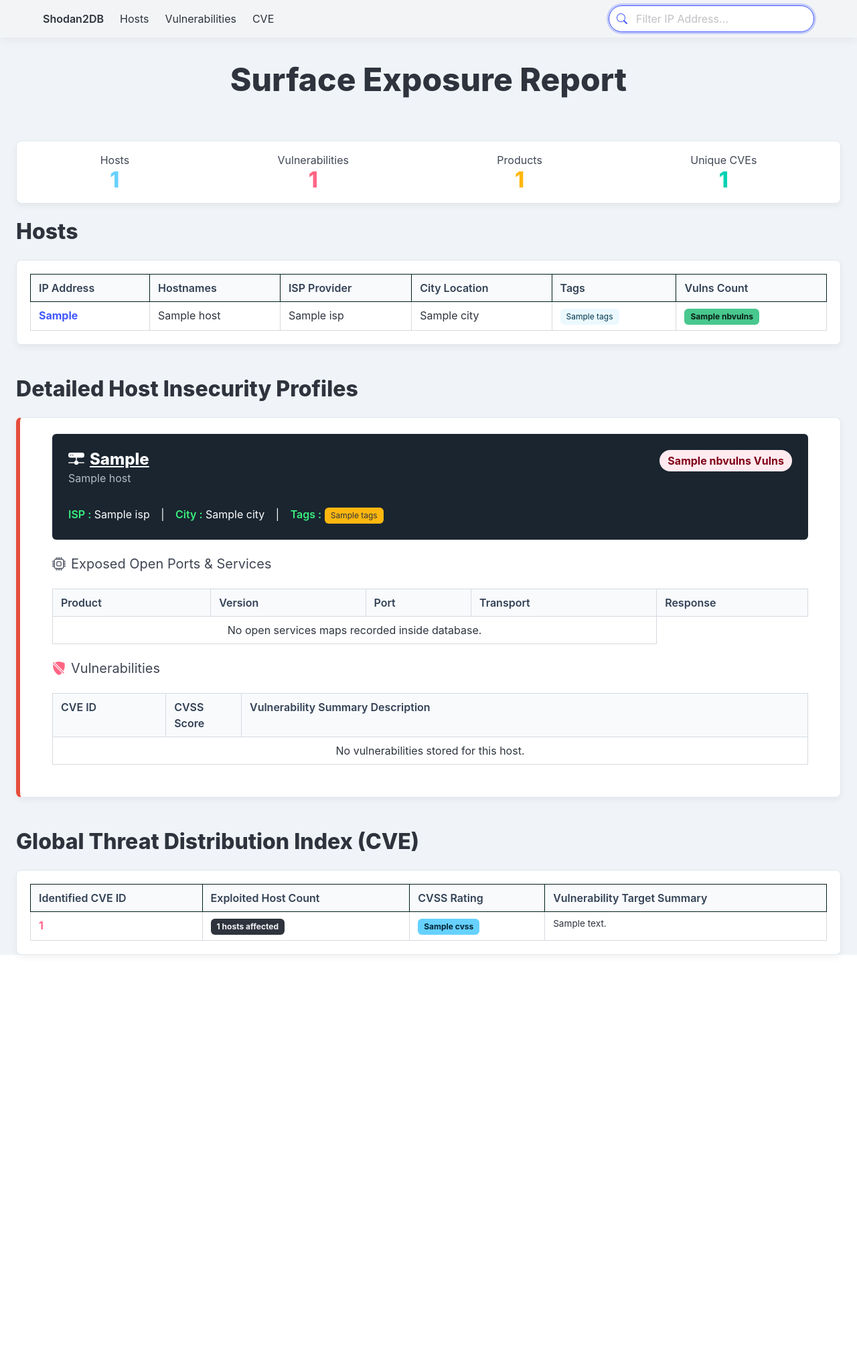
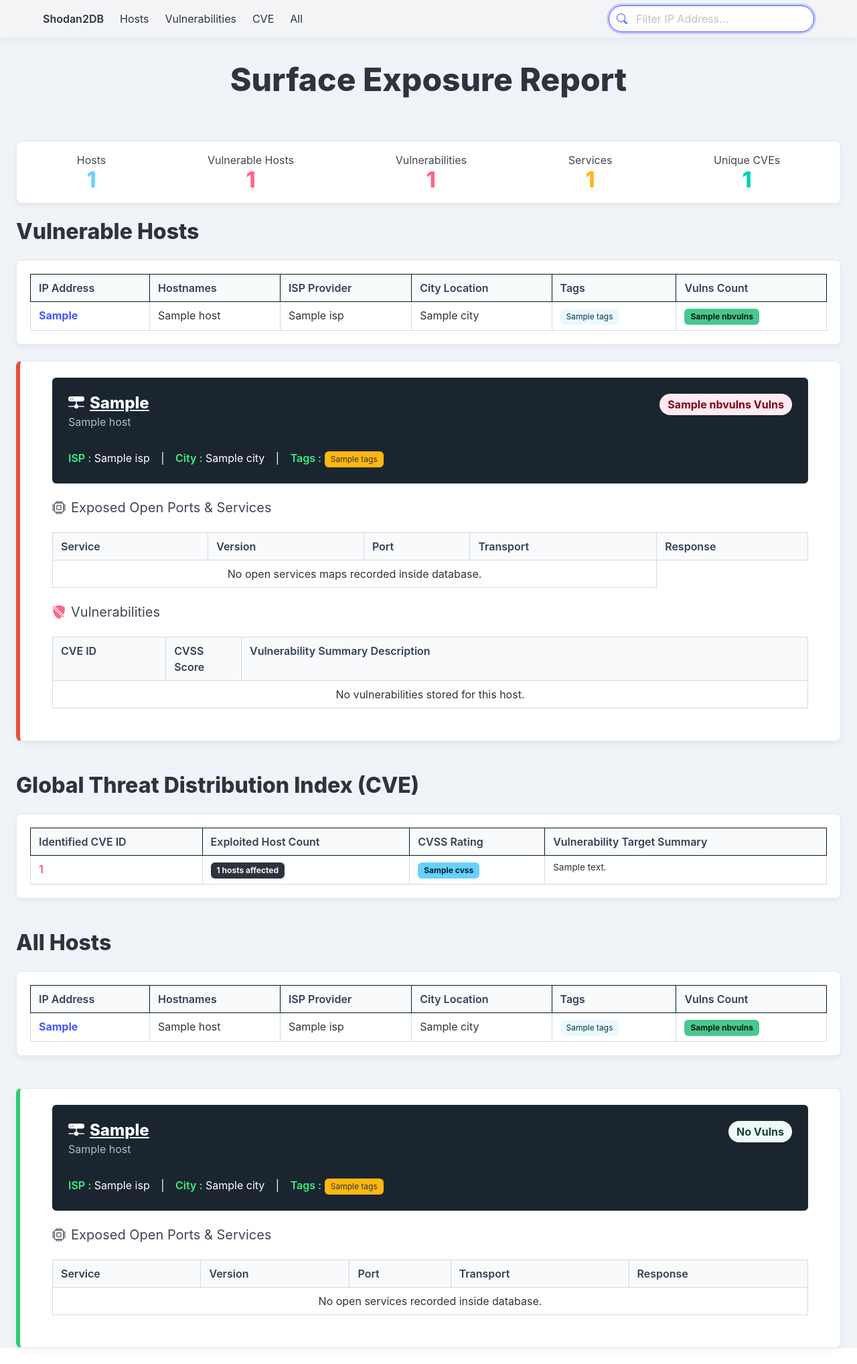
Before and after one commit to atao/Shodan2DB, a Python web app: template templates/report.html in a window 1280 px wide. Shown: the whole page at 67% size. Before the commit the page ends 1426 px from the top, so only its background shows below. Run offline with Jinja, Linux system fonts and the light colour scheme; the template is opened without the code that fills it: most values are stand-ins (such as "Sample title", 1, 10 or a date in 2020).

Commit message:
Improve the report by adding sections for non-vulnerable hosts and their services, and update the statistics for vulnerable hosts.

```diff
--- a/templates/report.html
+++ b/templates/report.html
@@ -50,6 +50,9 @@
             transform: translateY(-2px);
             box-shadow: 0 12px 24px rgba(0, 0, 0, 0.08) !important;
         }
+        .border-non-vulnerability {
+            border-left: 6px solid #2ecc71 !important;
+        }
         .float-right {
             float: right !important;
         }
@@ -93,6 +96,7 @@
                     <a class="navbar-item" href="#hosts-list">Hosts</a>
                     <a class="navbar-item" href="#vulns-list">Vulnerabilities</a>
                     <a class="navbar-item" href="#cve-list">CVE</a>
+                    <a class="navbar-item" href="#all-list">All</a>
                 </div>
                 <div class="navbar-end">
                     <div class="navbar-item">
@@ -119,7 +123,13 @@
             <div class="level-item has-text-centered">
                 <div>
                     <p class="heading">Hosts</p>
-                    <p class="title has-text-info">{{ hosts | length }}</p>
+                    <p class="title has-text-info">{{ total_hosts }}</p>
+                </div>
+            </div>
+            <div class="level-item has-text-centered">
+                <div>
+                    <p class="heading">Vulnerable Hosts</p>
+                    <p class="title has-text-danger">{{ vulns_hosts | length }}</p>
                 </div>
             </div>
             <div class="level-item has-text-centered">
@@ -130,7 +140,7 @@
             </div>
             <div class="level-item has-text-centered">
                 <div>
-                    <p class="heading">Products</p>
+                    <p class="heading">Services</p>
                     <p class="title has-text-warning">{{ services | length }}</p>
                 </div>
             </div>
@@ -143,7 +153,7 @@
         </nav>
 
         <!-- Global Hosts Summary Table -->
-        <p id="hosts-list" class="title is-3 is-spaced">Hosts</p>
+        <p id="hosts-list" class="title is-3 is-spaced">Vulnerable Hosts</p>
         <div class="table-container box">
             <table class="table is-hoverable is-bordered is-striped is-fullwidth">
                 <thead>
@@ -157,7 +167,7 @@
                     </tr>
                 </thead>
                 <tbody>
-                {% for host in hosts %}
+                {% for host in vulns_hosts %}
                     <tr>
                         <td><a class="has-text-link has-text-weight-bold" href="#{{ host.ip }}">{{ host.ip }}</a></td>
                         <td>{{ host.hostnames or 'N/A' }}</td>
@@ -181,10 +191,8 @@
             </table>
         </div>
 
-        <!-- Vulnerabilities Host-by-Host Breakdown Details -->
-        <p id="vulns-list" class="title is-3 is-spaced mt-6">Detailed Host Insecurity Profiles</p>
         <!-- Loop over each host to display sub-tables -->
-        {% for host in hosts %}
+        {% for host in vulns_hosts %}
             <section class="section box my-5 py-5 border-vulnerability">
                 <div id="{{ host.ip }}" class="host-banner mb-4">
                     <p>
@@ -214,7 +222,7 @@
                     <table class="table is-hoverable is-bordered is-striped is-fullwidth">
                         <thead>
                             <tr>
-                                <th>Product</th>
+                                <th>Service</th>
                                 <th>Version</th>
                                 <th>Port</th>
                                 <th>Transport</th>
@@ -319,9 +327,103 @@
                 </tbody>
             </table>
         </div>
+
+        <!-- Complete inventory of hosts without reported vulnerabilities -->
+        <p id="all-list" class="title is-3 is-spaced mt-6">All Hosts</p>
+        <div class="table-container box mb-6">
+            <table class="table is-hoverable is-bordered is-striped is-fullwidth">
+                <thead>
+                    <tr class="is-selected">
+                        <th>IP Address</th>
+                        <th>Hostnames</th>
+                        <th>ISP Provider</th>
+                        <th>City Location</th>
+                        <th>Tags</th>
+                        <th>Vulns Count</th>
+                    </tr>
+                </thead>
+                <tbody>
+                {% for host in all_hosts %}
+                    <tr>
+                        <td><a class="has-text-link has-text-weight-bold" href="#{{ host.ip }}">{{ host.ip }}</a></td>
+                        <td>{{ host.hostnames or 'N/A' }}</td>
+                        <td>{{ host.isp or 'N/A' }}</td>
+                        <td>{{ host.city or 'N/A' }}</td>
+                        <td>
+                            {% if host.tags %}
+                                <span class="tag is-info is-light">{{ host.tags }}</span>
+                            {% else %}
+                                <span class="has-text-grey-light">None</span>
+                            {% endif %}
+                        </td>
+                        <td><span class="tag is-success has-text-weight-bold">{{ host.nbvulns or 0 }}</span></td>
+                    </tr>
+                {% else %}
+                    <tr><td colspan="6" class="has-text-centered has-text-grey">No non-vulnerable hosts recorded.</td></tr>
+                {% endfor %}
+                </tbody>
+            </table>
+        </div>
+
+        <!-- Services details for hosts without reported vulnerabilities -->
+        {% for host in all_hosts %}
+            <section class="section box my-5 py-5 border-non-vulnerability">
+                <div id="{{ host.ip }}" class="host-banner mb-4">
+                    <p>
+                        <a href="https://www.shodan.io/host/{{ host.ip }}" target="_blank" rel="noopener" class="title is-4 has-text-white underline">
+                            <i class="bi bi-hdd-network-fill mr-2"></i>{{ host.ip }}
+                        </a>
+                        <span class="tag is-success is-light is-rounded is-medium float-right has-text-weight-bold">No Vulns</span>
+                    </p>
+                    <p class="subtitle is-6 mt-1">{{ host.hostnames or 'No associated hostname' }}</p>
+                    <div class="content pt-2" style="color: #ffffff !important;">
+                        <p>
+                            <strong>ISP :</strong> {{ host.isp or 'Unknown ISP' }}
+                            <span class="mx-3">|</span>
+                            <strong>City :</strong> {{ host.city or 'Unknown City' }}
+                            {% if host.tags %}
+                                <span class="mx-3">|</span> <strong>Tags :</strong> <span class="tag is-small is-warning has-text-dark">{{ host.tags }}</span>
+                            {% endif %}
+                        </p>
+                    </div>
+                </div>
+
+                <p class="subtitle is-5 mt-5"><i class="bi bi-cpu mr-2"></i>Exposed Open Ports & Services</p>
+                <div class="table-container">
+                    <table class="table is-hoverable is-bordered is-striped is-fullwidth">
+                        <thead>
+                            <tr>
+                                <th>Service</th>
+                                <th>Version</th>
+                                <th>Port</th>
+                                <th>Transport</th>
+                                <th>Response</th>
+                            </tr>
+                        </thead>
+                        <tbody>
+                        {% set ns_all_services = namespace(has_services=false) %}
+                        {% for service in all_services %}
+                            {% if service.ip == host.ip %}
+                                {% set ns_all_services.has_services = true %}
+                                <tr>
+                                    <td><strong>{{ service.product or 'Generic Port Probe' }}</strong></td>
+                                    <td>{{ service.version or 'Undetermined' }}</td>
+                                    <td><span class="tag is-light is-info">{{ service.port }}</span></td>
+                                    <td><span class="is-uppercase">{{ service.transport or 'Undetermined' }}</span></td>
+                                    <td>{{ (service.data or '').splitlines() | first or 'No data available' }}</td>
+                                </tr>
+                            {% endif %}
+                        {% endfor %}
+                        {% if not ns_all_services.has_services %}
+                            <tr><td colspan="5" class="has-text-centered has-text-grey-italic">No open services recorded inside database.</td></tr>
+                        {% endif %}
+                        </tbody>
+                    </table>
+                </div>
+            </section>
+        {% endfor %}
     </div> <!-- Close Main Container (from Piece 1) -->
 
-    <!-- Interactive Client-Side Features -->
     <!-- Interactive Client-Side Features -->
     <script>
         /**
```
Also changed, not shown: shodan2db.py (+25 -4 lines).
